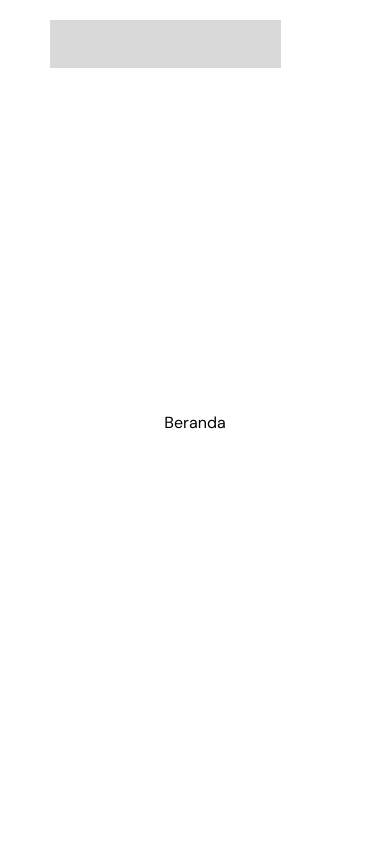
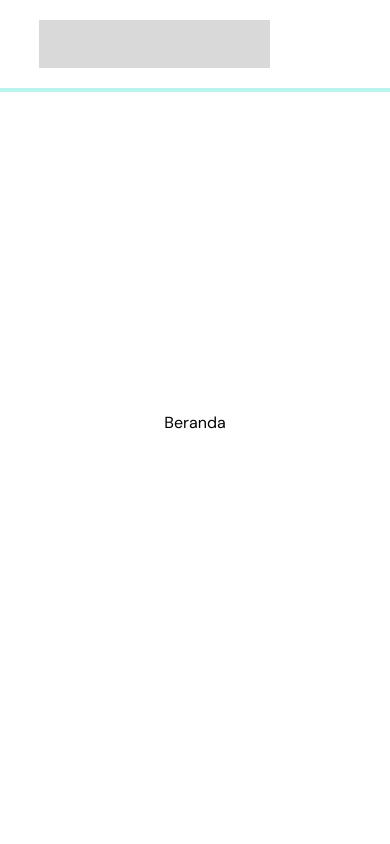
Before and after one commit to KelvinAnderson10/sungadiman-landing-page, a React (Vite) app: page / in a window 390 px wide. Shown: the top 844 px of the page. Built offline with nearby package versions, Linux system fonts and the light colour scheme.

Commit message:
add scroll progress bar

```diff
--- a/src/App.css
+++ b/src/App.css
@@ -47,19 +47,37 @@ img {
 /* Navbar */
 nav {
   display: inline-flex;
-  align-items: center;
-  justify-content: space-between;
-  min-height: 88px;
   top: 0;
   left: 0;
-  padding: 0px 10% 0px 10%;
   z-index: 9999;
   position: fixed;
   width: 100%;
   height: auto;
+  /* box-shadow: 0 0 10px rgba(0,0,0,.09); */
+  flex-direction: column;
+}
+
+.nav-container {
+  width: 100%;
+  display: flex;
+  align-items: center;
+  justify-content: space-between;
   gap: 150px;
-  background-color: #fff;
-  /* box-shadow: 0 0 10px rgba(0,0,0,.09); */
+  min-height: 88px;
+  padding: 0px 10% 0px 10%;
+  background: #fff;
+}
+
+.progress-container {
+  width: 100%;
+  height: 4px;
+  background: #b8f5ee;
+}
+
+.progress-bar {
+  height: 4px;
+  background: #00ccb6;
+  width: 0%;
 }
 
 .nav-logo-container {
@@ -363,10 +381,6 @@ nav {
     display: none;
   }
 
-  nav {
-    padding: 0px 50px 0px 50px;
-  }
-
   .sekilas-container {
     flex-direction: column-reverse;
     gap: 30px;
--- a/src/Components/Navbar.jsx
+++ b/src/Components/Navbar.jsx
@@ -1,6 +1,24 @@
+import { useEffect, useState } from "react";
+
 const Navbar = () => {
+    useEffect(() => {
+        window.addEventListener('scroll', handleScroll);
+        return () => {
+            window.removeEventListener('scroll', handleScroll);
+        };
+    }, []);
+
+    const [scrollPercentage, setScrollPercentage] = useState(0);
+
+    const handleScroll = () => {
+        const winScroll = document.body.scrollTop || document.documentElement.scrollTop;
+        const height = document.documentElement.scrollHeight - document.documentElement.clientHeight;
+        const scrolled = (winScroll / height) * 100;
+        setScrollPercentage(scrolled);
+    };
     return (
         <nav>
+            <div className="nav-container">
                 <div className="nav-logo-container"></div>
                 <div className="navbar-links-container">
                     <a href="#beranda">Beranda</a>
@@ -9,6 +27,10 @@ const Navbar = () => {
                     <a href="#nilai-perusahaan">Nilai Perusahaan</a>
                     <a href="#partner">Partner</a>
                 </div>
+            </div>
+            <div className="progress-container">
+                <div className="progress-bar" style={{ width: `${scrollPercentage}%` }}></div>
+            </div>
         </nav>
     );
 };
```
Lines whose indentation alone changed are shown as unchanged.
